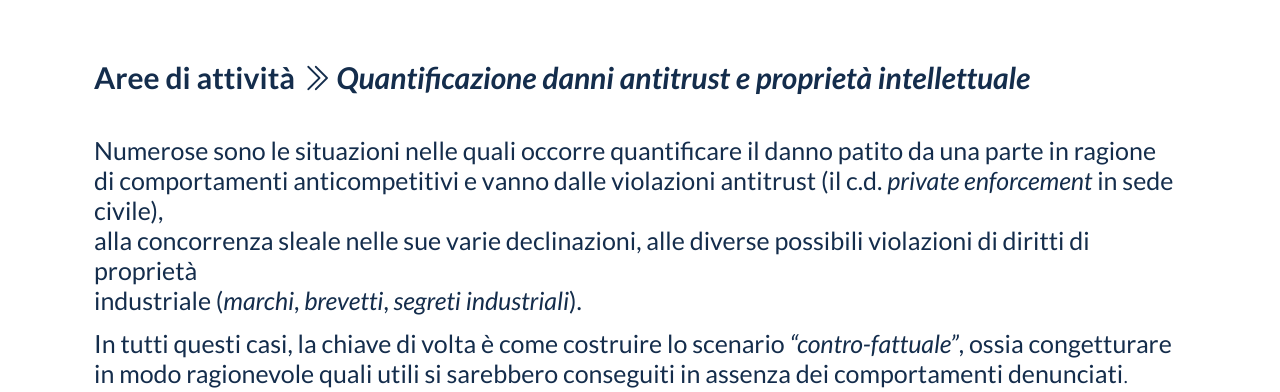
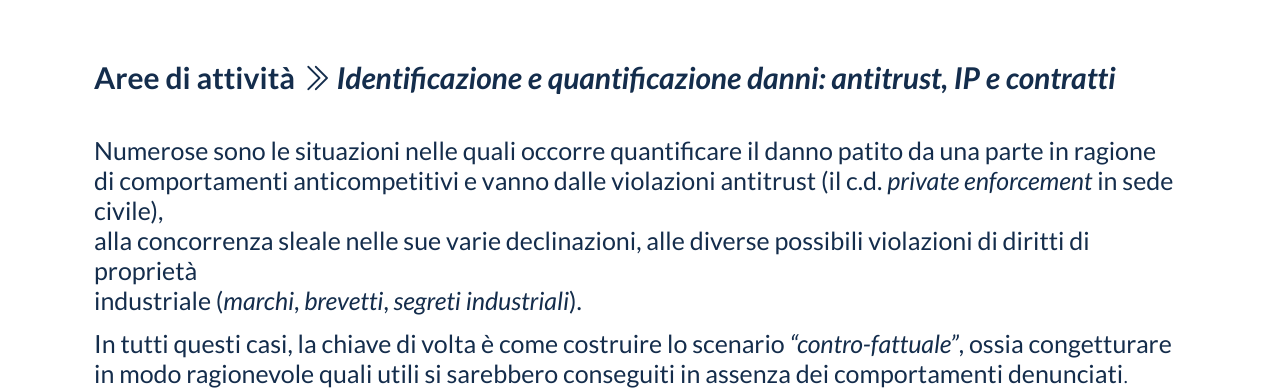
Before and after one commit to EmanueleApostolo/Beta-Consulenze-Economiche, a Flask app: page /quantificazionedanni in a window 1280 px wide. Shown: the part 101-493 px from the top of the page. Run offline with Flask 3, Linux system fonts and the light colour scheme; some libraries are stand-ins or nearby versions.

Commit message:
Update quantificazionedanni.html

```diff
--- a/templates/quantificazionedanni.html
+++ b/templates/quantificazionedanni.html
@@ -8,7 +8,7 @@
 <section>
 <div class="container px-4" >
 <div class="row" style=" color: #142d4c;">
-<h2 style="font-size: 30px; margin-bottom:40px; margin-top:30px;"> Aree di attività <i class="bi bi-chevron-double-right"></i> <i class="entry" style="font-size: 30px;">Quantificazione danni antitrust e proprietà intellettuale</i></h2>
+<h2 style="font-size: 30px; margin-bottom:40px; margin-top:30px;"> Aree di attività <i class="bi bi-chevron-double-right"></i> <i class="entry" style="font-size: 30px;">Identificazione e quantificazione danni: antitrust, IP e contratti</i></h2>
 
 <h3 class="display-3" style=" font-size: 25px;">
 <strong>Numerose sono le situazioni nelle quali occorre quantificare il danno patito da una parte in ragione
```
